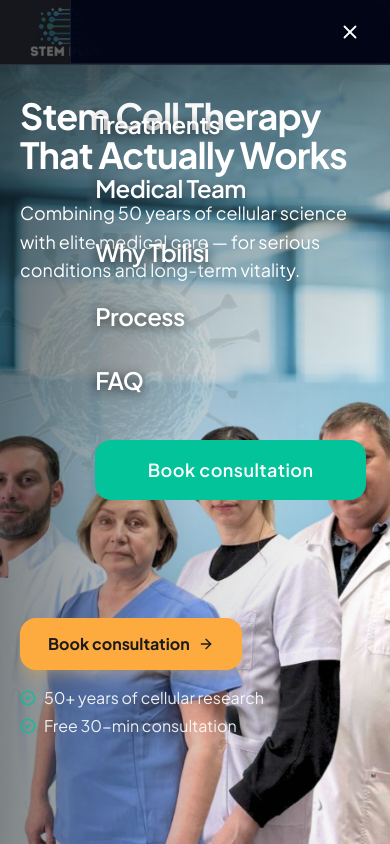
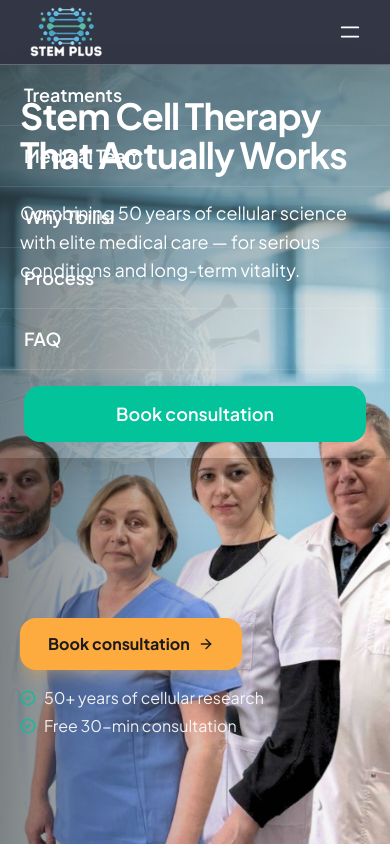
Before and after one commit to newcotelgit/stemplus, a React (Vite) app: page / in a window 390 px wide. Both pictures are taken after a click on the button "Open menu". Shown: the top 844 px of the page. Built offline with nearby package versions, Linux system fonts and the light colour scheme.

Commit message:
Frosted glass mobile menu with correct nav items

```diff
--- a/src/pages/Landing.tsx
+++ b/src/pages/Landing.tsx
@@ -483,65 +483,33 @@ function Header() {
         </div>
       </nav>
 
-      {/* Mobile drawer */}
+      {/* Mobile frosted glass dropdown */}
       <div
-        className={`md:hidden fixed inset-0 z-[60] transition-opacity duration-300 ${
-          open
-            ? "opacity-100 pointer-events-auto"
-            : "opacity-0 pointer-events-none"
+        className={`md:hidden absolute top-full left-0 right-0 z-50 bg-white/10 backdrop-blur-xl border-t border-white/20 shadow-2xl transition-all duration-200 ${
+          open ? "opacity-100 pointer-events-auto" : "opacity-0 pointer-events-none"
         }`}
       >
-        <div
-          className="absolute inset-0 bg-black/60"
-          onClick={() => setOpen(false)}
-        />
-        <div
-          className={`absolute top-0 right-0 h-full w-[82%] max-w-sm backdrop-blur-md border-l border-slate-800/60 shadow-2xl transition-transform duration-300 ${
-            open ? "translate-x-0" : "translate-x-full"
-          }`}
-          style={{ backgroundColor: "rgba(2, 6, 23, 0.92)" }}
-        >
-          <div className="flex items-center justify-end h-16 px-5 border-b border-slate-800/60">
-            <button
-              type="button"
-              aria-label="Close menu"
-              onClick={() => setOpen(false)}
-              className="inline-flex items-center justify-center w-10 h-10 rounded-lg text-white hover:bg-white/10 transition-colors"
-            >
-              <svg
-                width="22"
-                height="22"
-                viewBox="0 0 24 24"
-                fill="none"
-                stroke="currentColor"
-                strokeWidth="2"
-                strokeLinecap="round"
-              >
-                <line x1="6" y1="6" x2="18" y2="18" />
-                <line x1="6" y1="18" x2="18" y2="6" />
-              </svg>
-            </button>
-          </div>
-          <nav className="flex flex-col px-6 py-8 gap-2">
+        <nav className="flex flex-col divide-y divide-white/10">
           {NAV_LINKS.map((l) => (
             <a
               key={l.href}
               href={l.href}
               onClick={() => setOpen(false)}
-                className="text-2xl font-semibold tracking-tight text-white py-3 drop-shadow-[0_2px_6px_rgba(0,0,0,0.75)] hover:text-[#00A896] transition-colors"
+              className="text-white font-semibold text-lg py-4 px-6 hover:text-[#02C39A] transition-colors"
             >
               {l.label}
             </a>
           ))}
+          <div className="px-6 py-4">
             <a
               href="#admissions"
               onClick={() => setOpen(false)}
-              className="mt-6 inline-flex items-center justify-center rounded-xl bg-[#02C39A] text-white px-6 py-4 text-lg font-semibold tracking-wide hover:bg-[#02C39A]/90 transition-colors"
+              className="w-full inline-flex items-center justify-center rounded-xl bg-[#02C39A] text-white px-6 py-3.5 text-lg font-semibold hover:bg-[#02C39A]/90 transition-colors"
             >
               Book consultation
             </a>
+          </div>
         </nav>
-        </div>
       </div>
     </header>
   );
```
Lines whose indentation alone changed are shown as unchanged.
